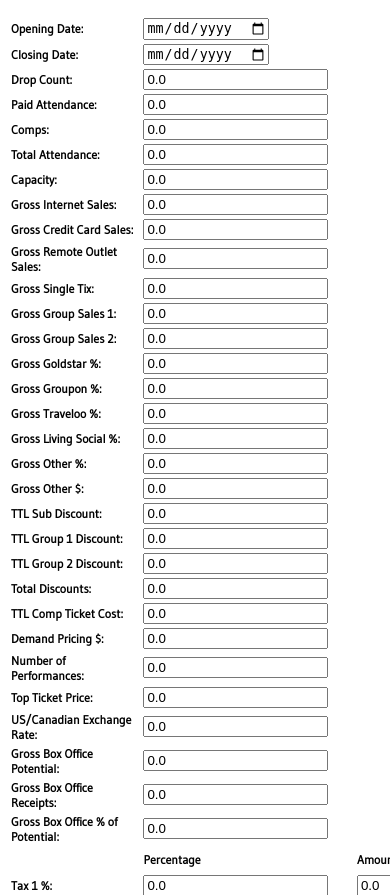
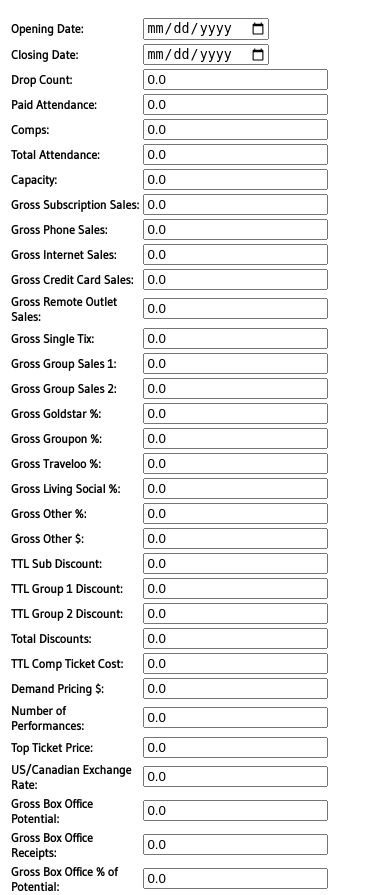
Before and after one commit to jtorrelles/business_intelligence, a PHP site: page /app/settlements/settlement_add.php in a window 390 px wide; the page is wider, and only the part inside the window is pictured. Shown: the part 294-1189 px from the top of that part. Run offline with PHP 8.4, Linux system fonts and the light colour scheme; data that the repository does not hold is empty; some web fonts are replaced.

Commit message:
update settlements module, add fields Gross Subs and Gross Phone

```diff
--- a/app/classes/settlements_services.php
+++ b/app/classes/settlements_services.php
@@ -181,7 +181,8 @@ class settlementsServices extends dbconfig {
      try {
        $query = "SELECT se.ID, se.SHOWID, sw.ShowNAME, se.CITYID, se.VENUEID, ve.VenueNAME,
                         OPENINGDATE,CLOSINGDATE,DROPCOUNT,PAIDATTENDANCE,COMPS,TOTALATTENDANCE,
-                        CAPACITY,GROSSINTERNETSALES,GROSSCREDITCARDSALES,GROSSREMOTEOUTLETSALES,GROSSSINGLETIX,
+                        CAPACITY,GROSSSUBSCRIPTIONSALES,GROSSPHONESALES,GROSSINTERNETSALES,
+                        GROSSCREDITCARDSALES,GROSSREMOTEOUTLETSALES,GROSSSINGLETIX,
                         GROSSGROUPSALES1,GROSSGROUPSALES2,GROSSGOLDSTARPERCENTAGE,GROSSGROUPONPERCENTAGE,
                         GROSSTRAVELOOPERCENTAGE,GROSSLIVINGSOCIALPERCENTAGE,GROSSOTHERPERCENTAGE,GROSSOTHERAMOUNT,
                         TTLSUBDISCOUNT,TTLGROUPDISCOUNT1,TTLGROUPDISCOUNT2,TOTALDISCOUNTS,TTLCOMPTICKETCOST,
@@ -248,6 +249,8 @@ class settlementsServices extends dbconfig {
        $res["se_10"] = $resultSet['COMPS'];
        $res["se_11"] = $resultSet['TOTALATTENDANCE'];
        $res["se_12"] = $resultSet['CAPACITY'];
+       $res["se_12_1"] = $resultSet['GROSSSUBSCRIPTIONSALES'];
+       $res["se_12_2"] = $resultSet['GROSSPHONESALES'];
        $res["se_13"] = $resultSet['GROSSINTERNETSALES'];
        $res["se_14"] = $resultSet['GROSSCREDITCARDSALES'];
        $res["se_15"] = $resultSet['GROSSREMOTEOUTLETSALES'];
@@ -519,6 +522,8 @@ class settlementsServices extends dbconfig {
                   $comps = $objPHPExcel->getSheet(19)->getCell('I8')->getCalculatedValue();
                   $total_attendance = $objPHPExcel->getSheet(19)->getCell('I9')->getCalculatedValue();
                   $capacity = $objPHPExcel->getSheet(19)->getCell('I10')->getCalculatedValue();
+                  $subs_sales = $objPHPExcel->getSheet(19)->getCell('J37')->getValue();
+                  $phone_sales = $objPHPExcel->getSheet(19)->getCell('J38')->getValue();
                   $internet_sales = $objPHPExcel->getSheet(19)->getCell('J39')->getValue();
                   $credit_card_sales = $objPHPExcel->getSheet(19)->getCell('J40')->getValue();
                   $remote_outlet_sales = $objPHPExcel->getSheet(19)->getCell('J41')->getValue();
@@ -665,6 +670,8 @@ class settlementsServices extends dbconfig {
                   $res["se_10"] = $comps;
                   $res["se_11"] = $total_attendance;
                   $res["se_12"] = $capacity;
+                  $res["se_12_1"] = $subs_sales;
+                  $res["se_12_2"] = $phone_sales;
                   $res["se_13"] = $internet_sales;
                   $res["se_14"] = $credit_card_sales;
                   $res["se_15"] = $remote_outlet_sales;
--- a/app/js/settlements_controller.js
+++ b/app/js/settlements_controller.js
@@ -275,6 +275,8 @@ function findData(id){
             $('.comps').val(data['result'].se_10);
             $(".total_attendance").val(data['result'].se_11);
             $('.capacity').val(data['result'].se_12);
+            $('.subs_sales').val(data['result'].se_12_1);
+            $('.phone_sales').val(data['result'].se_12_2);
             $('.internet_sales').val(data['result'].se_13);
             $('.credit_card_sales').val(data['result'].se_14);
             $('.remote_outlet_sales').val(data['result'].se_15);
@@ -482,6 +484,8 @@ function getUploadFile(){
             $('.comps').val(Math.round(data_response['result'].se_10 * 100) / 100);
             $(".total_attendance").val(Math.round(data_response['result'].se_11 * 100) / 100);
             $('.capacity').val(Math.round(data_response['result'].se_12 * 100) / 100);
+            $('.subs_sales').val(Math.round(data_response['result'].se_12_1 * 100) / 100);
+            $('.phone_sales').val(Math.round(data_response['result'].se_12_2 * 100) / 100);
             $('.internet_sales').val(Math.round(data_response['result'].se_13 * 100) / 100);
             $('.credit_card_sales').val(Math.round(data_response['result'].se_14 * 100) / 100);
             $('.remote_outlet_sales').val(Math.round(data_response['result'].se_15 * 100) / 100);
--- a/app/settlements/settlement_add.php
+++ b/app/settlements/settlement_add.php
@@ -61,6 +61,14 @@ echo "<table>
 		<tr>
 			<td><b>Capacity:</b></td>
 			<td><input type='number' class=\"capacity\" value=0.0 step=0.01 name='capacity'></td>
+		</tr>
+		<tr>
+			<td><b>Gross Subscription Sales:</b></td>
+			<td><input type='number' class=\"subs_sales\" value=0.0 step=0.01 name='subs_sales'></td>
+		</tr>
+		<tr>
+			<td><b>Gross Phone Sales:</b></td>
+			<td><input type='number' class=\"phone_sales\" value=0.0 step=0.01 name='phone_sales'></td>
 		</tr>
 		<tr>
 			<td><b>Gross Internet Sales:</b></td>
--- a/app/settlements/settlement_modify_selected_results.php
+++ b/app/settlements/settlement_modify_selected_results.php
@@ -17,6 +17,8 @@ include '../header.html';
 	$comps = $_POST['comps'];
 	$total_attendance = $_POST['total_attendance'];
 	$capacity = $_POST['capacity'];
+	$subs_sales = $_POST['subs_sales'];
+	$phone_sales = $_POST['phone_sales'];
 	$internet_sales = $_POST['internet_sales'];
 	$credit_card_sales = $_POST['credit_card_sales'];
 	$remote_outlet_sales = $_POST['remote_outlet_sales'];
@@ -184,6 +186,7 @@ $sql = "UPDATE settlements
 			SET  SHOWID = $showid, CITYID = $cityid, VENUEID = $venueid, OPENINGDATE = '$openingdate',
 				CLOSINGDATE = '$closingdate', DROPCOUNT = $drop_count, PAIDATTENDANCE = $paid_attendance,
 				COMPS = $comps, TOTALATTENDANCE = $total_attendance, CAPACITY = $capacity,
+				GROSSSUBSCRIPTIONSALES = $subs_sales, GROSSPHONESALES = $phone_sales,
 				GROSSINTERNETSALES = $internet_sales, GROSSCREDITCARDSALES = $credit_card_sales,
 				GROSSREMOTEOUTLETSALES = $remote_outlet_sales, GROSSSINGLETIX = $single_tix,
 				GROSSGROUPSALES1 = $group_sales_1, GROSSGROUPSALES2 = $group_sales_2,
```
Also changed, not shown: app/settlements/settlement_add_results.php (+6 -2 lines), app/settlements/settlement_delete_selected.php (+8 -0 lines), app/settlements/settlement_modify_selected.php (+8 -0 lines), app/settlements/settlement_preview_selected.php (+9 -1 lines), app/settlements/upload_settlement.php (+8 -0 lines).
